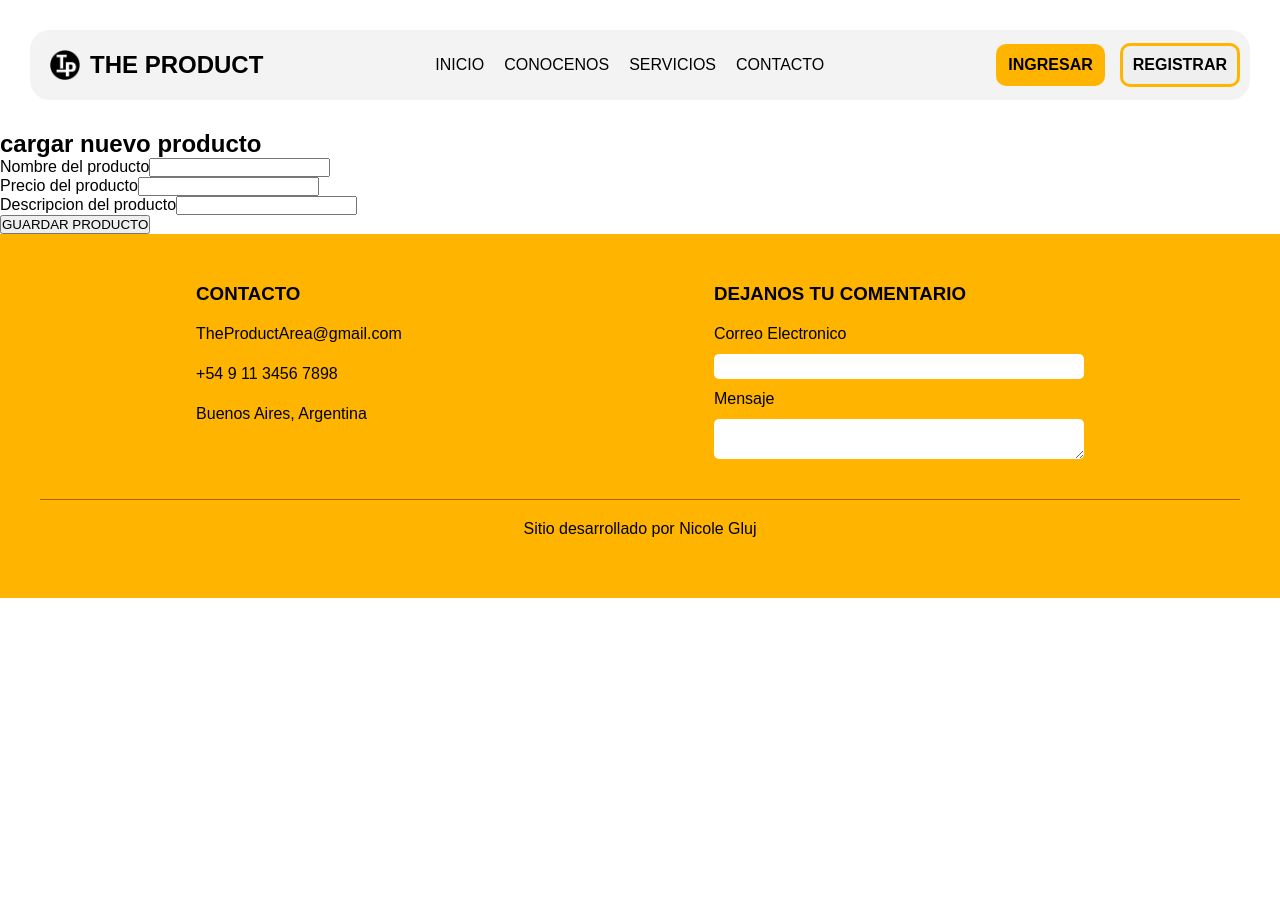
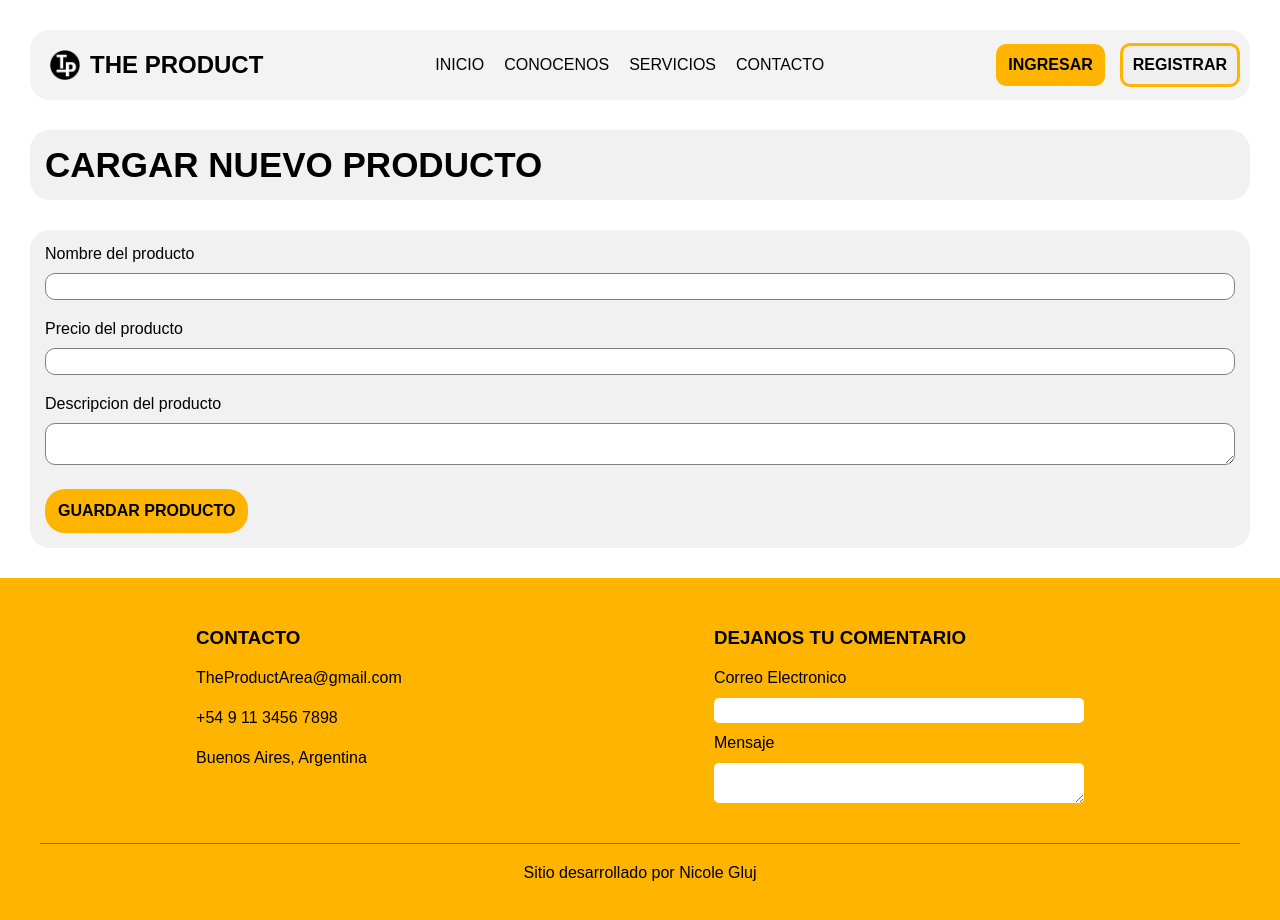
Before and after one commit to NicoleGluj/trabajo-final-frontend, a React (Vite) app: page /dashboard in a window 1280 px wide. Shown: the top 920 px of the page. Before the commit the page ends 800 px from the top, so only its background shows below. Built offline with nearby package versions, Linux system fonts and the light colour scheme; a web font is replaced by a local one.

Commit message:
fixed: style dashboard

```diff
--- a/src/pages/Dashboard.jsx
+++ b/src/pages/Dashboard.jsx
@@ -1,5 +1,7 @@
 import { useState } from "react";
 import Layout from "../components/Layout";
+import '../styles/pages/dashboard.css'
+
 
 const Dashboard = () => {
 
@@ -45,11 +47,11 @@ const Dashboard = () => {
 
   return (
     <Layout>
-      <div>
+      <div className="dash-title">
         <h2>cargar nuevo producto</h2>
       </div>
-      <form onSubmit={handleSubmit}>
-        <div>
+      <form className="dash-form-content" onSubmit={handleSubmit}>
+        <div className="dash-form-inputs">
           <label>Nombre del producto</label>
           <input
             type="text"
@@ -57,7 +59,7 @@ const Dashboard = () => {
             onChange={(e) => setName(e.target.value)}
             value={name} />
         </div>
-        <div>
+        <div className="dash-form-inputs">
           <label>Precio del producto</label>
           <input
             type="number"
@@ -65,9 +67,9 @@ const Dashboard = () => {
             onChange={(e) => setPrice(e.target.value)}
             value={price} />
         </div>
-        <div>
+        <div className="dash-form-inputs">
           <label>Descripcion del producto</label>
-          <input
+          <textarea
             type="text"
             name="descripcion"
             onChange={(e) => setDescription(e.target.value)}
--- a/src/pages/Login.jsx
+++ b/src/pages/Login.jsx
@@ -47,7 +47,7 @@ const Login = () => {
                 onChange={(e) => setPassword(e.target.value)}
                 value={password} />
             </div>
-            <button className="card-button"> <Link to="/dashboard">INGRESAR</Link></button>
+            <button className="card-button"> <Link to="/inicio">INGRESAR</Link></button>
           </form>
 
           {
--- /dev/null
+++ b/src/styles/pages/dashboard.css
@@ -0,0 +1,46 @@
+.dash-title {
+  margin: 30px;
+  background-color: #eeeeeec7;
+  border-radius: 20px;
+  padding: 15px;
+}
+
+.dash-title h2 {
+  font-size: 35px;
+  color: black;
+  text-transform: uppercase;
+}
+
+.dash-form-content {
+  background-color: #eeeeeec7;
+  margin: 30px;
+  border-radius: 20px;
+  padding: 15px;
+  display: flex;
+  align-items: start;
+  justify-content: center;
+  flex-direction: column;
+  gap: 20px;
+}
+
+.dash-form-inputs {
+  width: 100%;
+}
+
+.dash-form-inputs input,
+.dash-form-inputs textarea {
+  padding: 5px;
+  border-radius: 10px;
+  border: 1px solid gray;
+  width: 100%;
+  margin-top: 10px;
+}
+
+.dash-form-content button {
+  padding: 13px;
+  border-radius: 20px;
+  background-color: #FFB500;
+  border: none;
+  font-weight: 600;
+  font-size: 16px;
+}
```
